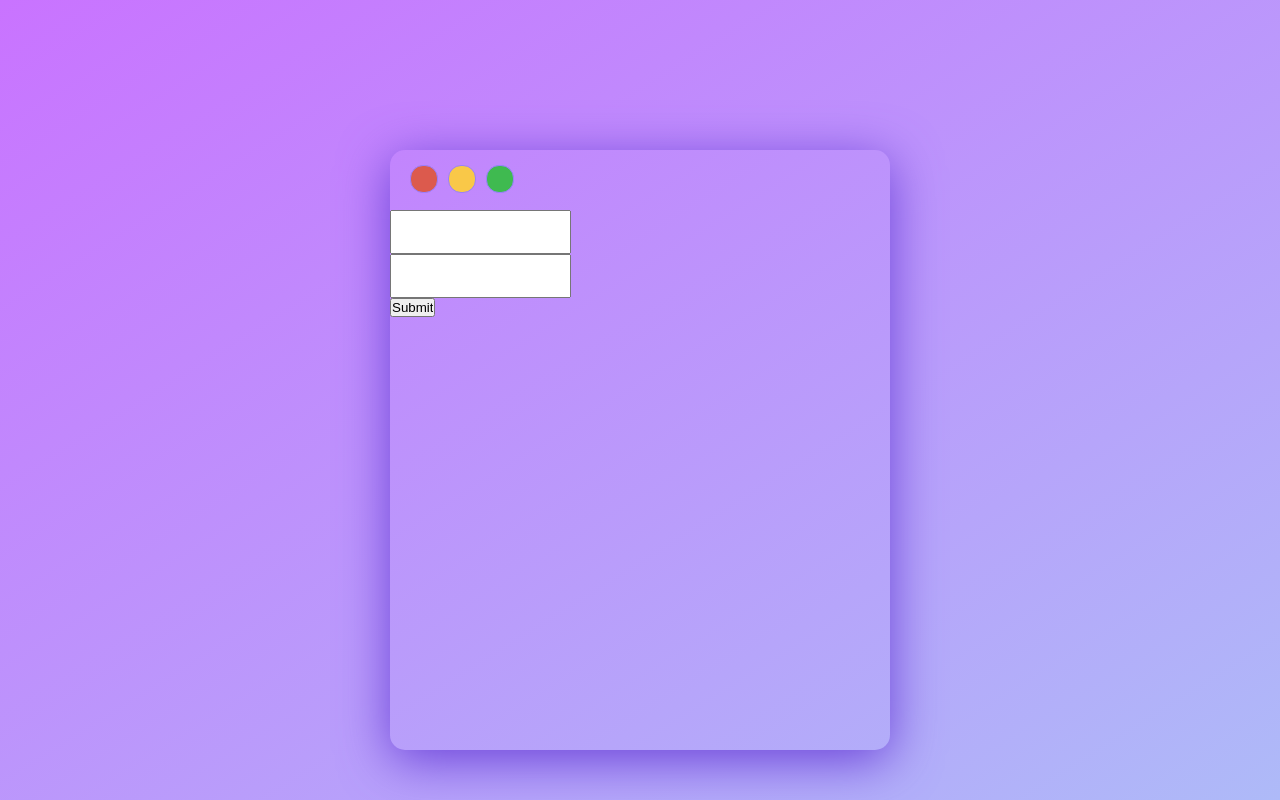
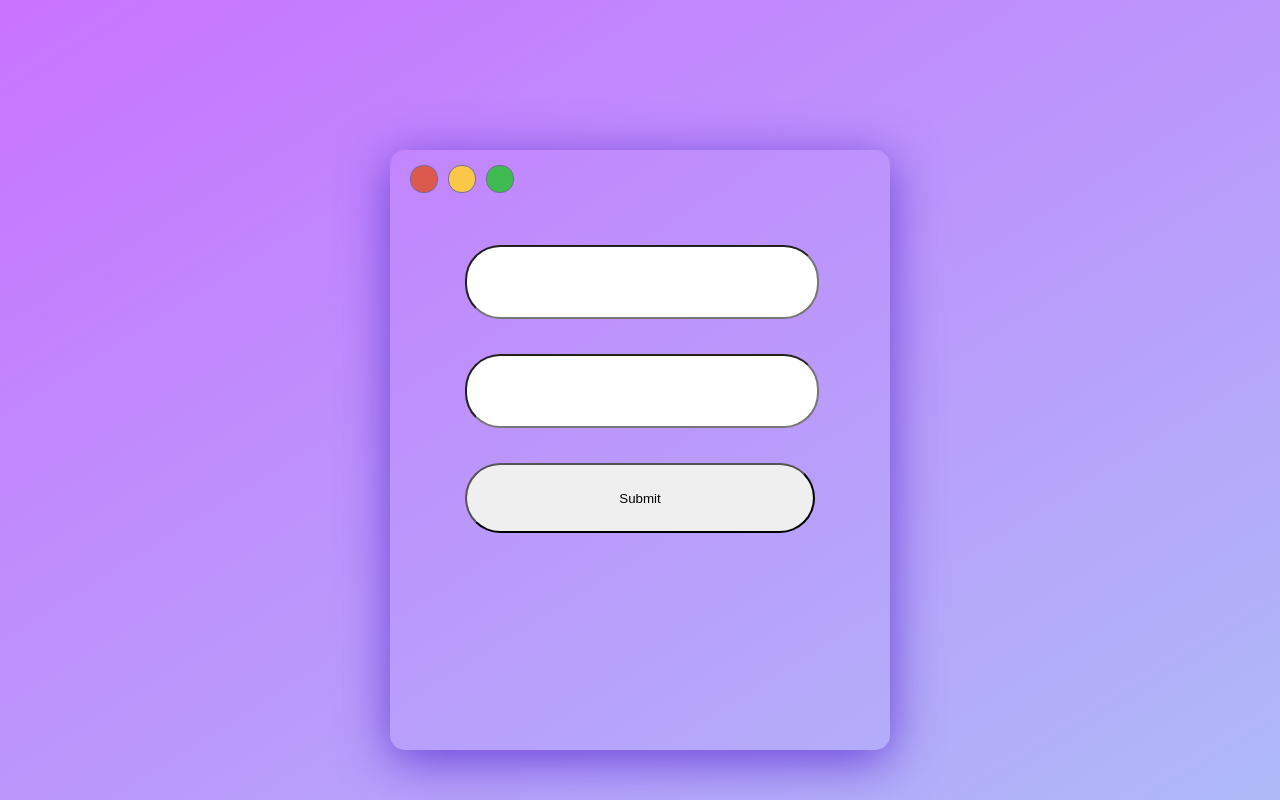
Before and after one commit to Endcat/ciscn-ctfplatform, a Vue app: page / in a window 1280 px wide. Built offline with nearby package versions, Linux system fonts and the light colour scheme.

Commit message:
Update macOS UI 003

```diff
--- a/src/components/loginBox.vue
+++ b/src/components/loginBox.vue
@@ -13,7 +13,7 @@
                     <input type="text" name="team-name"><br>
                     <input type="text" name="team-passwd">
                 </label><br>
-                <input type="submit" value="Submit">
+                <input class="submit-btn" type="submit" value="Submit">
             </form>
         </div>
         <div class="footer"></div>
@@ -61,7 +61,7 @@
         width: 26px;
         height: 26px;
         border-radius: 13px;
-        border: 1px solid rgb(152, 127, 255);
+        border: 1px solid rgb(118, 107, 155);
         margin-left: 10px;
         margin-top: 15px;
     }
@@ -90,8 +90,24 @@
         width: 100%;
         height: 70%;
     }
+    form {
+        position: relative;
+        margin: 0 15% 0 15%;
+    }
     label input {
-        height: 40px;
+        position: relative;
+        margin-top: 10%;
+        height: 70px;
+        border-radius: 35px;
+        width: 100%;
+
+    }
+    .submit-btn {
+        position: relative;
+        margin-top: 10%;
+        height: 70px;
+        border-radius: 35px;
+        width: 100%;
     }
     .footer {
         width: 100%;
```
